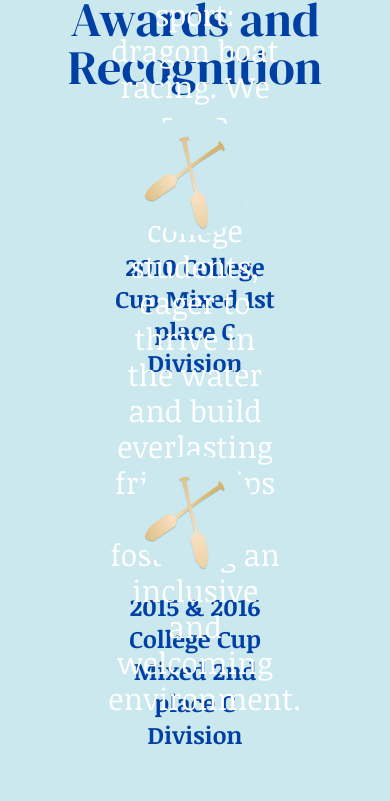
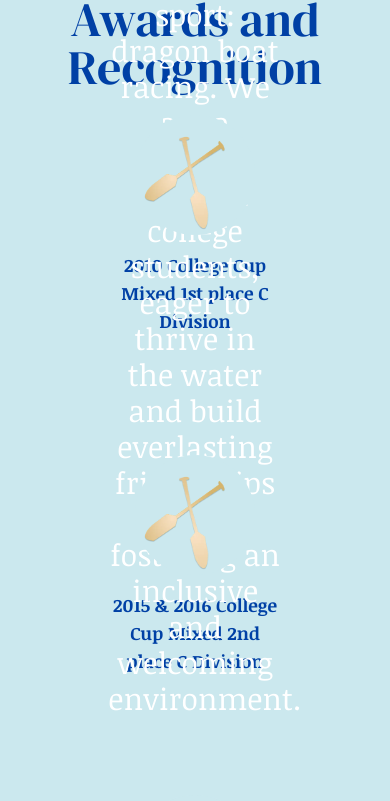
Before and after one commit to acm-ucr/rsd-website, a Next.js app: page / in a window 390 px wide. Shown: the part 724-1525 px from the top of the page. Built offline with nearby package versions, Linux system fonts and the light colour scheme.

Commit message:
added responsiveness for award text

```diff
--- a/src/components/home/AwardCard.tsx
+++ b/src/components/home/AwardCard.tsx
@@ -5,13 +5,13 @@ interface AwardCardProps {
 }
 const AwardCard = ({ AwardName }: AwardCardProps) => {
   return (
-    <div className="font-rsd-main flex h-80 w-64 flex-col items-center gap-10 p-10 text-xl">
+    <div className="font-rsd-main flex h-80 w-64 flex-col items-center gap-10 p-10">
       <Image
         src={Award}
         alt="Award"
         className="bg-rsd-light-blue mask-radial-at-center h-30 w-30 -translate-y-4 rounded-full"
       />
-      <p className="font-rsd-alt text-rsd-title-blue -mt-10 text-center text-2xl font-bold">
+      <p className="font-rsd-alt text-rsd-title-blue -mt-10 text-center text-lg font-bold sm:text-xl md:text-2xl lg:text-2xl">
         {AwardName}
       </p>
     </div>
```
